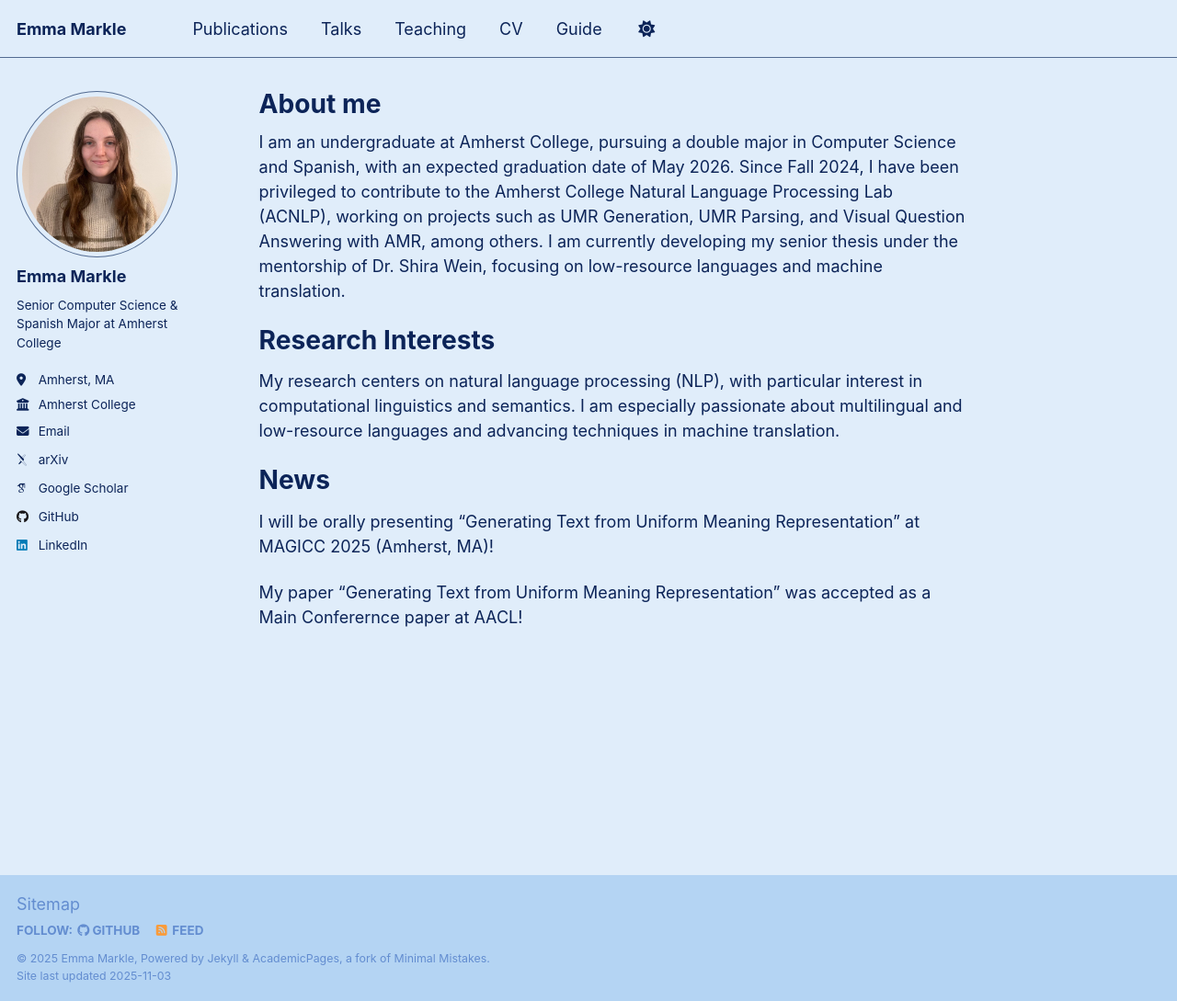
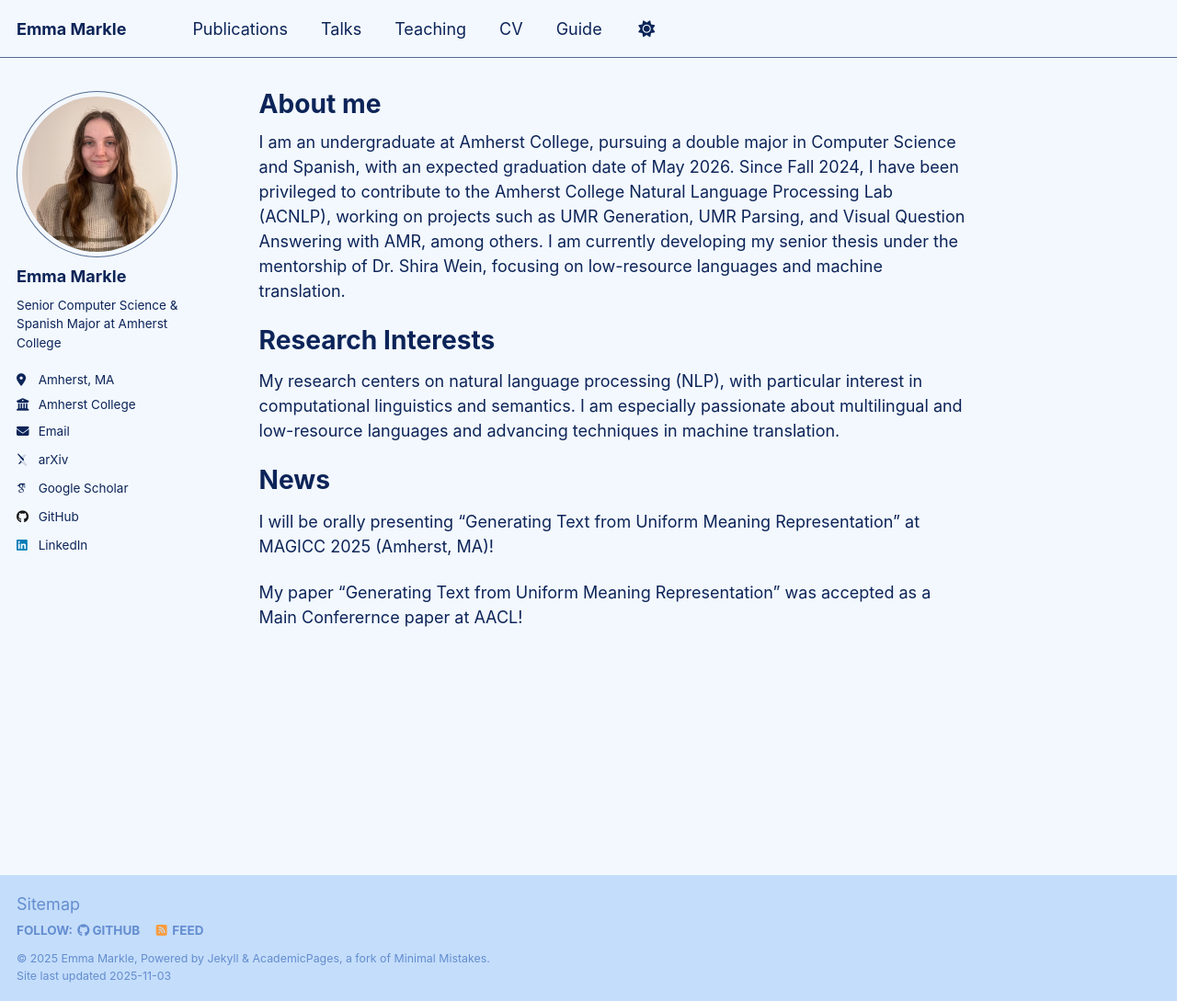
Before and after one commit to emmamarkle/emmamarkle.github.io, a Jekyll site: the page built from _pages/about.md, in a window 1280 px wide and 1089 px high. Shown: the whole window at 92% size. Built offline with Jekyll 4.4.1, drawn with Linux system fonts in a browser that asks for light colours; some web fonts are replaced; a script that is not in the unit is left out.

Commit message:
Update _air_light.scss

```diff
--- a/_sass/theme/_air_light.scss
+++ b/_sass/theme/_air_light.scss
@@ -5,7 +5,7 @@
 /* === Core Palette === */
 $primary-color              : #536B91;
 $secondary-color            : #6B9080;
-$background                 : #E0EDFA;
+$background                 : #F3F8FE;
 $text-dark                  : #0C2458;
 $text-light                 : #638DD0;
 $footer                     : darken($background, 10%);
```
